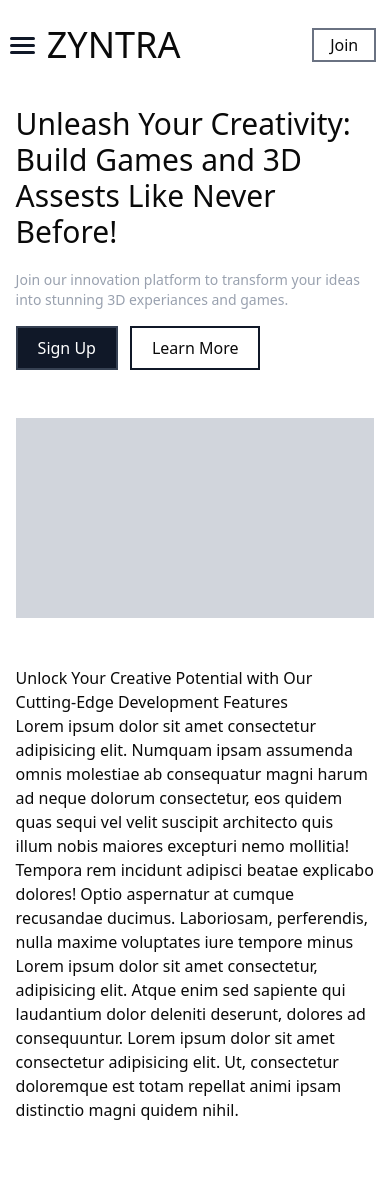
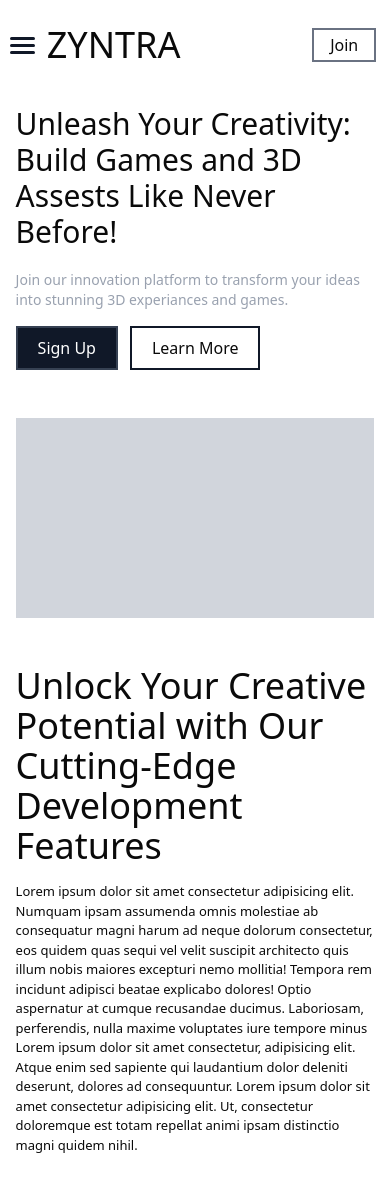
Before and after one commit to Ankit-Dalei/zyntra, a Next.js app: page / in a window 390 px wide. Shown: the top 1192 px of the page. Built offline with nearby package versions, Linux system fonts and the light colour scheme.

Commit message:
test design

```diff
--- a/src/app/page.tsx
+++ b/src/app/page.tsx
@@ -20,8 +20,8 @@ const Home = () => {
     </div>
     <div className=" w-full h-auto pt-4 pb-4 flex justify-center items-center ">
       <div className=" w-[92%] flex flex-wrap justify-center items-start mt-4 ">
-        <div className=" lg:w-[50%] lg:text-5xl ">Unlock Your Creative Potential with Our Cutting-Edge Development Features</div>
-        <div className=" lg:w-[50%] lg:text-sm ">Lorem ipsum dolor sit amet consectetur adipisicing elit. Numquam ipsam assumenda omnis molestiae ab consequatur magni harum ad neque dolorum consectetur, eos quidem quas sequi vel velit suscipit architecto quis illum nobis maiores excepturi nemo mollitia! Tempora rem incidunt adipisci beatae explicabo dolores! Optio aspernatur at cumque recusandae ducimus. Laboriosam, perferendis, nulla maxime voluptates iure tempore minus Lorem ipsum dolor sit amet consectetur, adipisicing elit. Atque enim sed sapiente qui laudantium dolor deleniti deserunt, dolores ad consequuntur. Lorem ipsum dolor sit amet consectetur adipisicing elit. Ut, consectetur doloremque est totam repellat animi ipsam distinctio magni quidem nihil.
+        <div className=" lg:w-[50%] sm:text-5xl text-4xl ">Unlock Your Creative Potential with Our Cutting-Edge Development Features</div>
+        <div className=" lg:w-[50%] sm:text-sm text-[13px] text-wrap lg:mt-0 mt-4">Lorem ipsum dolor sit amet consectetur adipisicing elit. Numquam ipsam assumenda omnis molestiae ab consequatur magni harum ad neque dolorum consectetur, eos quidem quas sequi vel velit suscipit architecto quis illum nobis maiores excepturi nemo mollitia! Tempora rem incidunt adipisci beatae explicabo dolores! Optio aspernatur at cumque recusandae ducimus. Laboriosam, perferendis, nulla maxime voluptates iure tempore minus Lorem ipsum dolor sit amet consectetur, adipisicing elit. Atque enim sed sapiente qui laudantium dolor deleniti deserunt, dolores ad consequuntur. Lorem ipsum dolor sit amet consectetur adipisicing elit. Ut, consectetur doloremque est totam repellat animi ipsam distinctio magni quidem nihil.
         </div>
       </div>
     </div>
```
